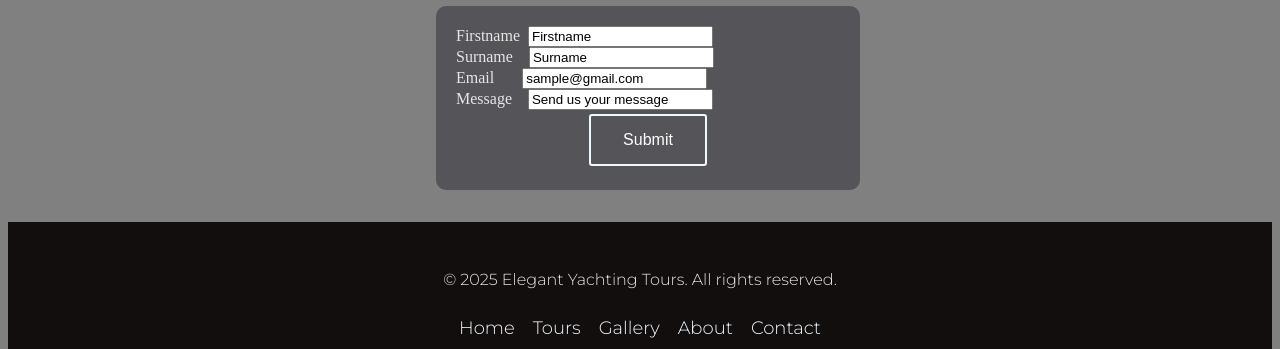
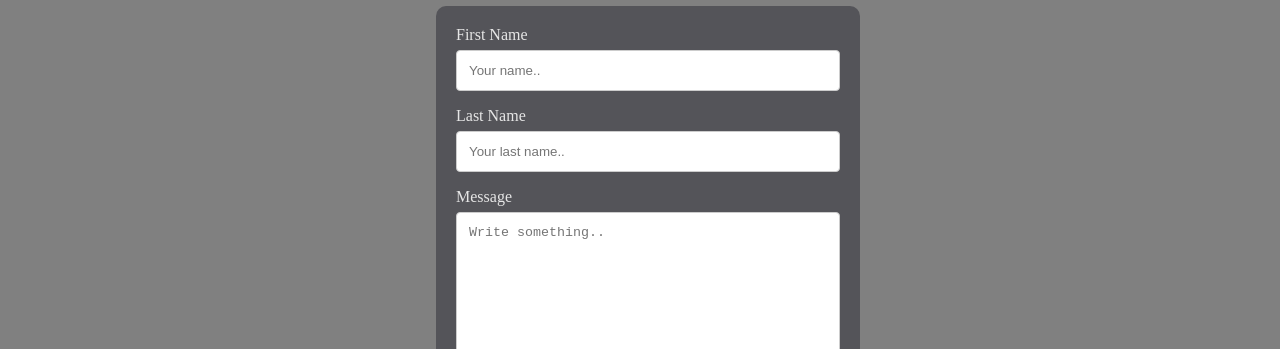
Before and after one commit to itolkent/html_itol, a plain HTML site: page contact.html in a window 1280 px wide. Shown: the part 126-475 px from the top of the page. Drawn offline with Linux system fonts and the light colour scheme.

Commit message:
Design Contact Page

```diff
--- a/contact.html
+++ b/contact.html
@@ -34,22 +34,22 @@
         </h1>
         <section class="contact-form">
             <form action="">
-                <label for="firsname">Firstname&nbsp</label>
-                <input type="text" id="input_firstname" name="firsname" value="Firstname">
-                <br>
-                <label for="surname  ">Surname&nbsp&nbsp&nbsp</label>
-                <input type="text" id="input_surname" name="surname" value="Surname">
-                <br>
-                <label for="email">Email&nbsp&nbsp&nbsp&nbsp&nbsp&nbsp</label>
-                <input type="text" id="input_email" name="email" value="sample@gmail.com">
-                <br>
-                <label for="message">Message&nbsp&nbsp&nbsp</label>
-                <input type="text" id="input_message" name="message" value="Send us your message">
-                <br>
-                <div class="button-container">
+
+                <label for="firstname">First Name</label>
+                <input type="text" id="firstname" name="firstname" placeholder="Your name..">
+
+                <label for="lname">Last Name</label>
+                <input type="text" id="lastname" name="lastname" placeholder="Your last name..">
+
+                <label for="message">Message</label>
+                <textarea id="message" name="message" placeholder="Write something.." style="height:200px"></textarea>
+
+                 <div class="contact-button-container">
                     <button class="tour-button">Submit</button>
                 </div>
+
             </form>
+
         </section>
 
 
--- a/css/style.css
+++ b/css/style.css
@@ -303,12 +303,23 @@ figcaption {
     border: 5px black;
 
 }
-
-.button-container {
+input[type=text], select, textarea {
+  width: 100%;
+  padding: 12px;
+  border: 1px solid #ccc;
+  border-radius: 4px;
+  box-sizing: border-box;
+  margin-top: 6px;
+  margin-bottom: 16px;
+  resize: vertical;
+}
+.contact-button-container{
     display: flex;
     width: 100%;
     justify-content: center;
 }
+
+
 
 .tour-button {
 
```
